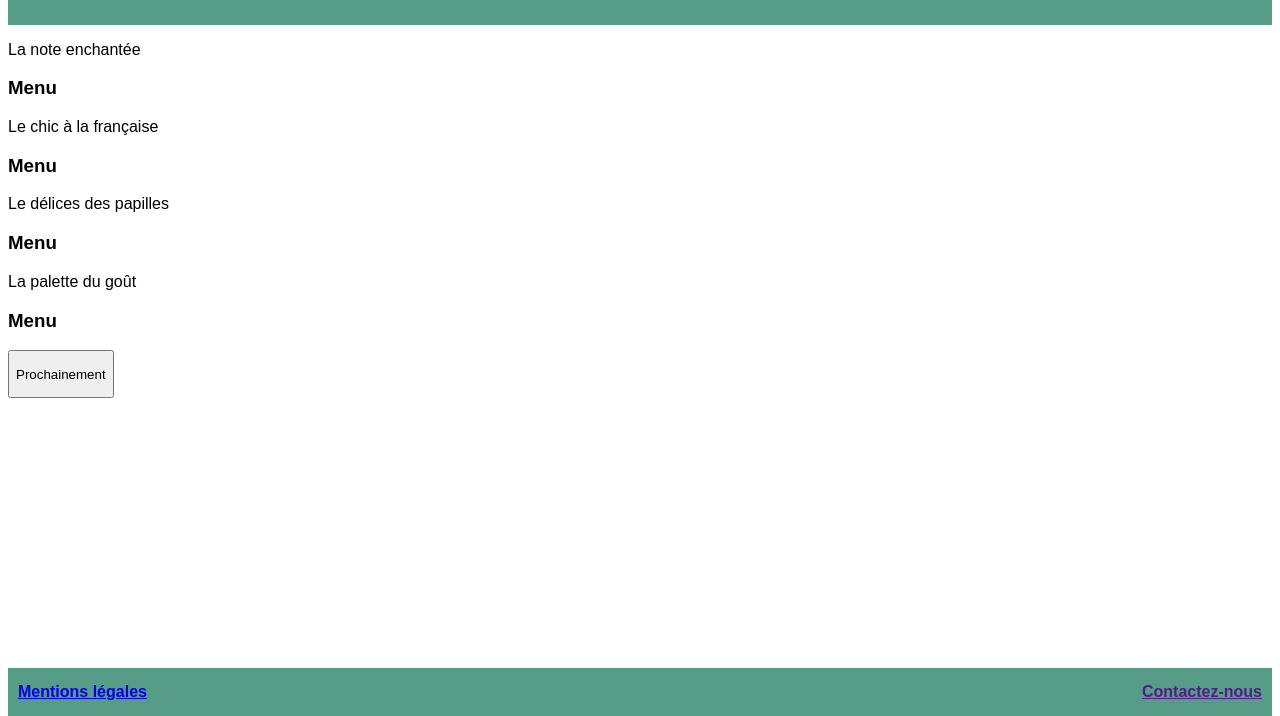
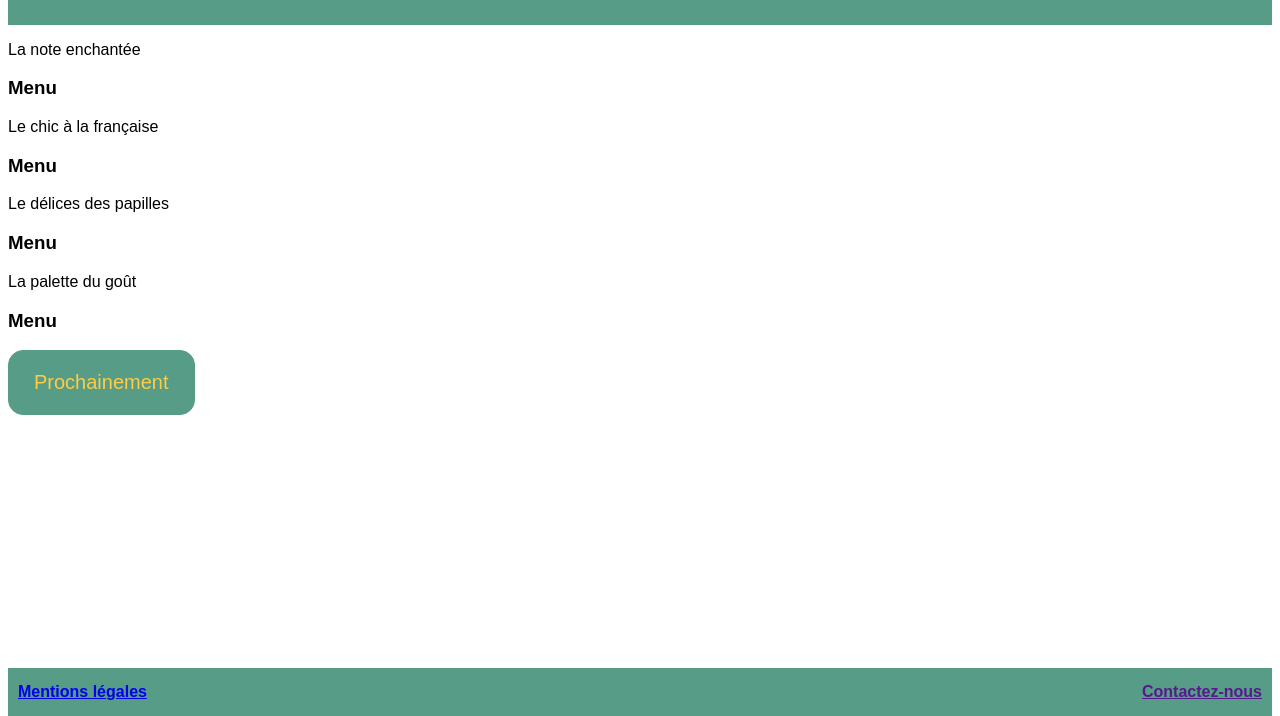
Before and after one commit to Sandrine-dev/OpenclassroomProject3, a website: page index.html in a window 1280 px wide. Shown: the part 84-800 px from the top of the page. Drawn offline with Linux system fonts and the light colour scheme.

Commit message:
modification boutton

```diff
--- a/Style.scss
+++ b/Style.scss
@@ -107,3 +107,18 @@ footer
     right: 8px;
     left: 8px;
 }
+
+/*Page Index*/
+#index
+{
+
+}
+
+button
+{
+    @include head-foot;
+    border: 1px solid $Vert;
+    border-radius: 15px;
+    font-size: 20px;
+    padding: 0px 25px;
+}
--- a/index.html
+++ b/index.html
@@ -14,8 +14,8 @@
     </header>
 
 <!--Liste des menus-->
-    <section>
-        <article class="Menu1">
+    <section id=index>
+        <article id="Menu1">
             <p>La note enchantée</p>
             <h1>Menu</h1>
         </article>
```
Also changed, not shown: Style.css, 1 other file.
